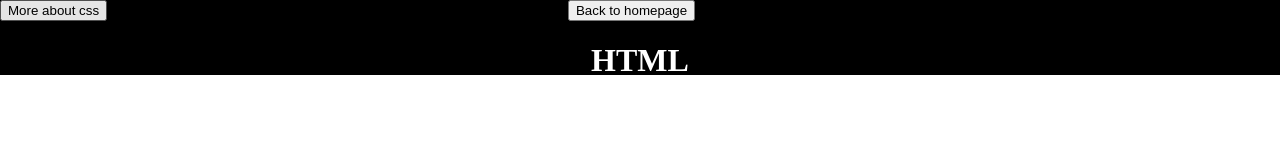
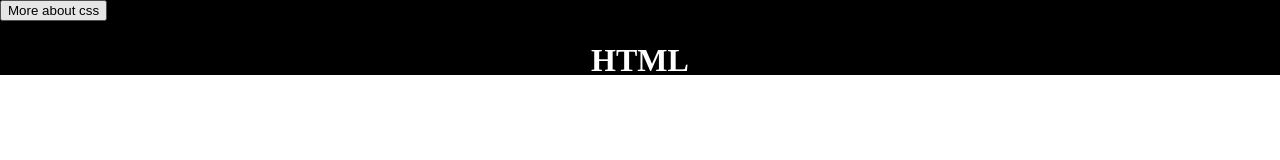
Before and after one commit to akecpookie/html, a plain HTML site: page index.html in a window 1280 px wide. Drawn offline with Linux system fonts and the light colour scheme.

Commit message:
Update index.html

```diff
--- a/index.html
+++ b/index.html
@@ -7,7 +7,7 @@
     <title>Html</title>
 </head>
 <body>
-    <div class="black"><button>More about css</button><a href="https://akecpookie.github.io/coding/"><button class="homebutt">Back to homepage</button></a><h1 class="htmlText">HTML</h1></div>
+    <div class="black"><button>More about css</button><h1 class="htmlText">HTML</h1></div>
     <p class="blackText"></p>html is an abrevation for hyper text markup language. html is the structure of websites, all websites have to have this to work</p>
 </body>
 </html>
```
